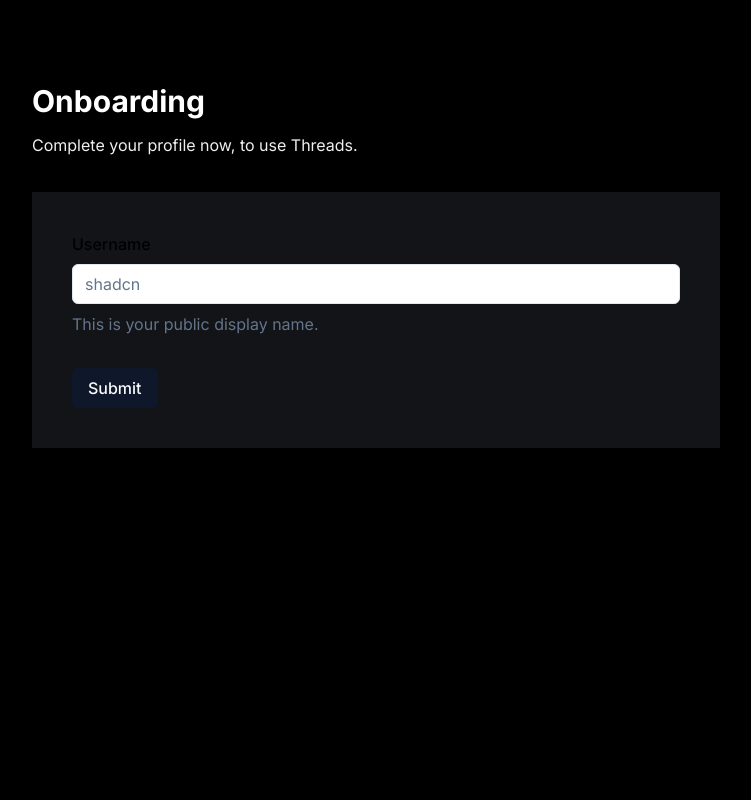
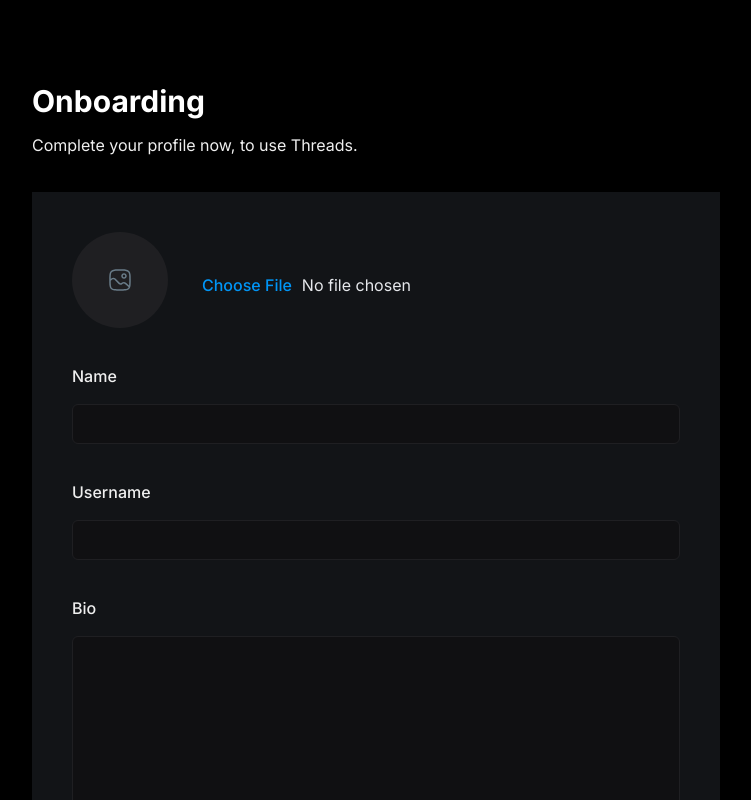
Before and after one commit to tianbuyung/threads, a Next.js app: page /onboarding in a window 1280 px wide. Shown: the top 800 px of the page, without its empty margins (264-1015 px from the left). Built offline with nearby package versions, Linux system fonts and the light colour scheme; no server answers.

Commit message:
feat: create form input structure

```diff
--- a/components/forms/AccountProfile.tsx
+++ b/components/forms/AccountProfile.tsx
@@ -3,6 +3,8 @@
 import { useForm } from "react-hook-form";
 import { zodResolver } from "@hookform/resolvers/zod";
 import * as z from "zod";
+import Image from "next/image";
+import { ChangeEvent } from "react";
 
 import {
   Form,
@@ -14,9 +16,10 @@
   FormMessage,
 } from "@/components/ui/form";
 import { Input } from "@/components/ui/input";
+import { Button } from "@/components/ui/button";
+import { Textarea } from "@/components/ui/textarea";
 
 import { UserValidation } from "@/lib/validations/user";
-import { Button } from "@/components/ui/button";
 
 interface Props {
   user: {
@@ -47,27 +50,120 @@
     console.log(values);
   }
 
+  const handleImage = (
+    e: ChangeEvent<HTMLInputElement>,
+    fieldChange: (value: string) => void
+  ) => {
+    e.preventDefault();
+  };
+
   return (
     <Form {...form}>
-      <form onSubmit={form.handleSubmit(onSubmit)} className="space-y-8">
+      <form
+        onSubmit={form.handleSubmit(onSubmit)}
+        className="flex flex-col justify-start gap-10"
+      >
         <FormField
           control={form.control}
-          name="username"
+          name="profile_photo"
           render={({ field }) => (
-            <FormItem>
-              <FormLabel>Username</FormLabel>
+            <FormItem className="flex items-center gap-4">
+              <FormLabel className="account-form_image-label">
+                {field.value ? (
+                  <Image
+                    src={field.value}
+                    alt="profile_icon"
+                    width={96}
+                    height={96}
+                    priority
+                    className="rounded-full object-contain"
+                  />
+                ) : (
+                  <Image
+                    src="/assets/profile.svg"
+                    alt="profile_icon"
+                    width={24}
+                    height={24}
+                    className="object-contain"
+                  />
+                )}
+              </FormLabel>
+              <FormControl className="flex-1 text-base-semibold text-gray-200">
+                <Input
+                  type="file"
+                  accept="image/*"
+                  placeholder="Add profile photo"
+                  className="account-form_image-input"
+                  onChange={(e) => handleImage(e, field.onChange)}
+                />
+              </FormControl>
+            </FormItem>
+          )}
+        />
+
+        <FormField
+          control={form.control}
+          name="name"
+          render={({ field }) => (
+            <FormItem className="flex w-full flex-col gap-3">
+              <FormLabel className="text-base-semibold text-light-2">
+                Name
+              </FormLabel>
               <FormControl>
-                <Input placeholder="shadcn" {...field} />
+                <Input
+                  type="text"
+                  className="account-form_input no-focus"
+                  {...field}
+                />
               </FormControl>
-              <FormDescription>
-                This is your public display name.
-              </FormDescription>
               <FormMessage />
             </FormItem>
           )}
         />
 
-        <Button type="submit">Submit</Button>
+        <FormField
+          control={form.control}
+          name="username"
+          render={({ field }) => (
+            <FormItem className="flex w-full flex-col gap-3">
+              <FormLabel className="text-base-semibold text-light-2">
+                Username
+              </FormLabel>
+              <FormControl>
+                <Input
+                  type="text"
+                  className="account-form_input no-focus"
+                  {...field}
+                />
+              </FormControl>
+              <FormMessage />
+            </FormItem>
+          )}
+        />
+
+        <FormField
+          control={form.control}
+          name="bio"
+          render={({ field }) => (
+            <FormItem className="flex w-full flex-col gap-3">
+              <FormLabel className="text-base-semibold text-light-2">
+                Bio
+              </FormLabel>
+              <FormControl>
+                <Textarea
+                  rows={10}
+                  className="account-form_input no-focus"
+                  {...field}
+                />
+              </FormControl>
+              <FormMessage />
+            </FormItem>
+          )}
+        />
+
+        <Button type="submit" className="bg-primary-500">
+          Submit
+        </Button>
       </form>
     </Form>
   );
--- /dev/null
+++ b/components/ui/textarea.tsx
@@ -0,0 +1,24 @@
+import * as React from "react"
+
+import { cn } from "@/lib/utils"
+
+export interface TextareaProps
+  extends React.TextareaHTMLAttributes<HTMLTextAreaElement> {}
+
+const Textarea = React.forwardRef<HTMLTextAreaElement, TextareaProps>(
+  ({ className, ...props }, ref) => {
+    return (
+      <textarea
+        className={cn(
+          "flex min-h-[80px] w-full rounded-md border border-slate-200 border-slate-200 bg-white px-3 py-2 text-sm ring-offset-white placeholder:text-slate-500 focus-visible:outline-none focus-visible:ring-2 focus-visible:ring-slate-950 focus-visible:ring-offset-2 disabled:cursor-not-allowed disabled:opacity-50 dark:border-slate-800 dark:border-slate-800 dark:bg-slate-950 dark:ring-offset-slate-950 dark:placeholder:text-slate-400 dark:focus-visible:ring-slate-300",
+          className
+        )}
+        ref={ref}
+        {...props}
+      />
+    )
+  }
+)
+Textarea.displayName = "Textarea"
+
+export { Textarea }
```
